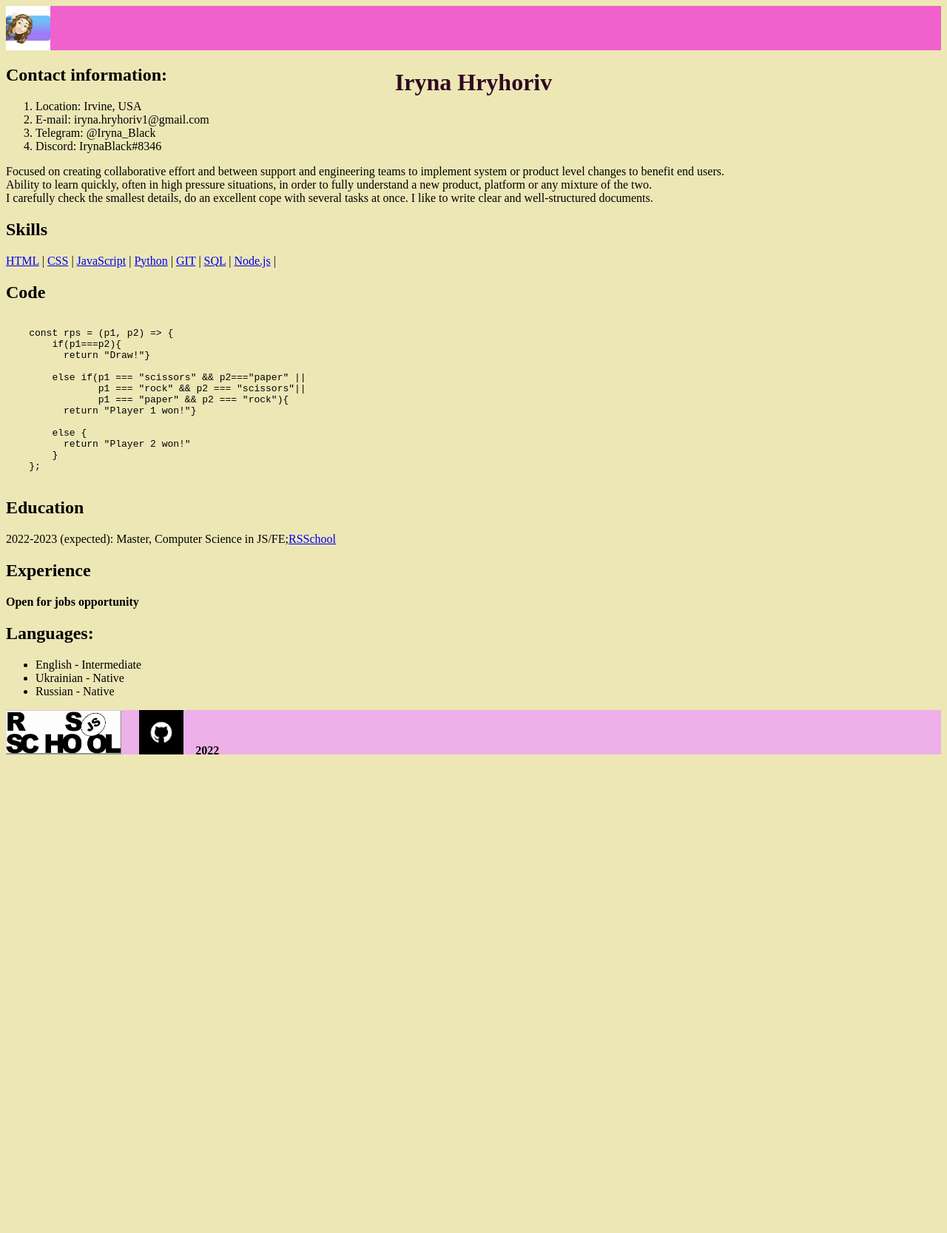
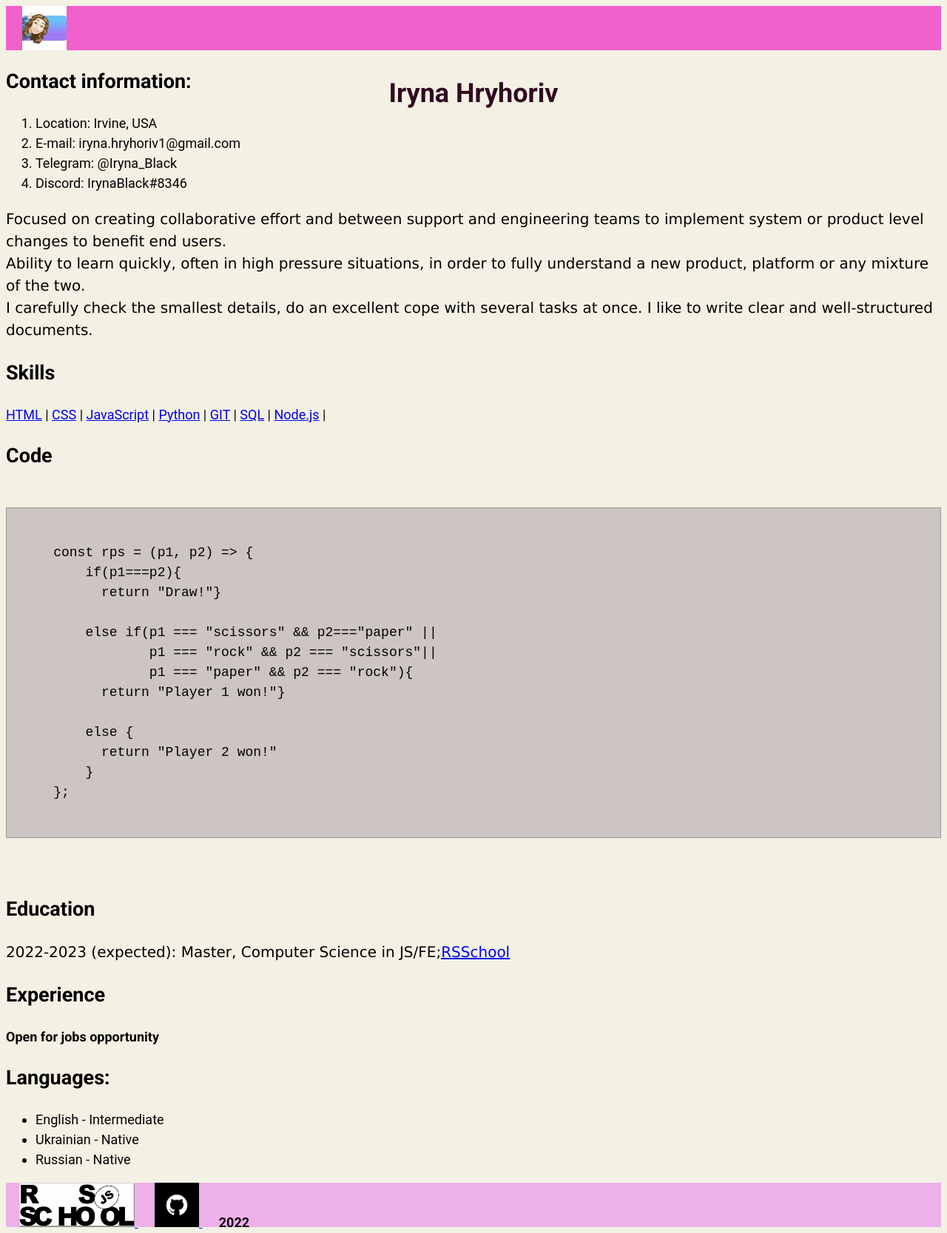
Before and after one commit to IrynaHryhoriv/rsschool-cv, a plain HTML site: page index.html in a window 1280 px wide. Shown: the whole page at 74% size. Before the commit the page ends 1028 px from the top, so only its background shows below. Drawn offline with Linux system fonts and the light colour scheme; a web font is replaced by a local one.

Commit message:
fix: add css to html file

```diff
--- a/index.html
+++ b/index.html
@@ -8,10 +8,11 @@
     <link rel="icon" href="assets/img/RSSchool.ico">
     <link rel="preconnect" href="https://fonts.gstatic.com">
     <link href="https://fonts.googleapis.com/css2?family=Roboto:wght@100;300;500;700&display=swap" rel="stylesheet">
+    <link rel="stylesheet" href="./style.css">
     <style>
 
         body {
-            background-color: rgb(237, 231, 182);
+            background-color: rgb(242, 241, 228);
         }
         .content {
 
@@ -27,8 +28,8 @@
 
 </head>
 <body>
-    <header style = "background-color:rgb(240, 97, 204); height:60px">
-
+<header class = "header" style = "background-color:rgb(240, 97, 204); height:60px">
+        &nbsp;&nbsp;&nbsp;&nbsp;
     <img src='./assets/img/imagesCVtest.jpeg' alt= "My" height="60">
 
        <h1> Iryna Hryhoriv </h1>
@@ -50,7 +51,6 @@
     Ability to learn quickly, often in high pressure situations, in order to fully understand a new product, platform or any mixture of the two.<br>
     I carefully check the smallest details, do an excellent cope with several tasks at once.
     I like to write clear and well-structured documents.</p>
-
 
 
     <h2>Skills</h2>
@@ -86,15 +86,12 @@
     </pre>
 
     <h2>Education</h2>
-
     <p>2022-2023 (expected): Master, Computer Science in JS/FE;<a href = "https://rs.school/js/">RSSchool</a></p>
 
     <h2>Experience</h2>
-
     <b>Open for jobs opportunity</b>
 
     <h2>Languages:</h2>
-
     <ul>
         <li>English   - Intermediate</li>
         <li>Ukrainian - Native</li>
@@ -105,8 +102,12 @@
 
 <footer style = "background-color:rgb(237, 176, 232); height:60px">
 
-    <a href="https://rs.school/js/"><img src="./assets/img/RSSchool.jpg" alt="RSSchool" style="height: 60px;"></a> &nbsp;&nbsp;&nbsp;&nbsp;
-    <a href=" https://github.com/IrynaHryhoriv/rsschool-cv/tree/gh-pages"><img src="./assets/img/GitHub.jpeg" alt="GitHub" style="height:60px;"></a>&nbsp;&nbsp;&nbsp;&nbsp;<b>2022</b>
+    &nbsp;&nbsp;&nbsp;&nbsp;<a href=" https://rs.school/js/"><img src="./assets/img/RSSchool.jpg" alt="RSSchool" style="height:60px;">
+    </a>
+    &nbsp;&nbsp;&nbsp;&nbsp;
+    <a href=" https://github.com/IrynaHryhoriv/rsschool-cv/tree/gh-pages"><img src="./assets/img/GitHub.jpeg" alt="GitHub" style="height:60px;">
+    </a> &nbsp;&nbsp;&nbsp;&nbsp;
+    <b>2022</b>
 
 </footer>
 </body>
--- a/style.css
+++ b/style.css
@@ -2,10 +2,17 @@
 
 * {
     box-sizing: border-box;
-    margin: 20;
-    padding: 20;
+}
 
-}
+.box {
+    width: 100px;
+    height: 100px;
+
+    padding: 20px;
+    margin: 10px;
+
+    border: 1px solid #fff;
+  }
 
   div {
     background-color: rgb(206, 18, 18);
@@ -229,7 +236,7 @@ html {
 }
 
 pre code {
-    background-color: #eee;
+    background-color: rgb(205, 196, 196);
     border: 1px solid #999;
     display: block;
     padding: 20px;
```
Lines whose indentation alone changed are shown as unchanged.
